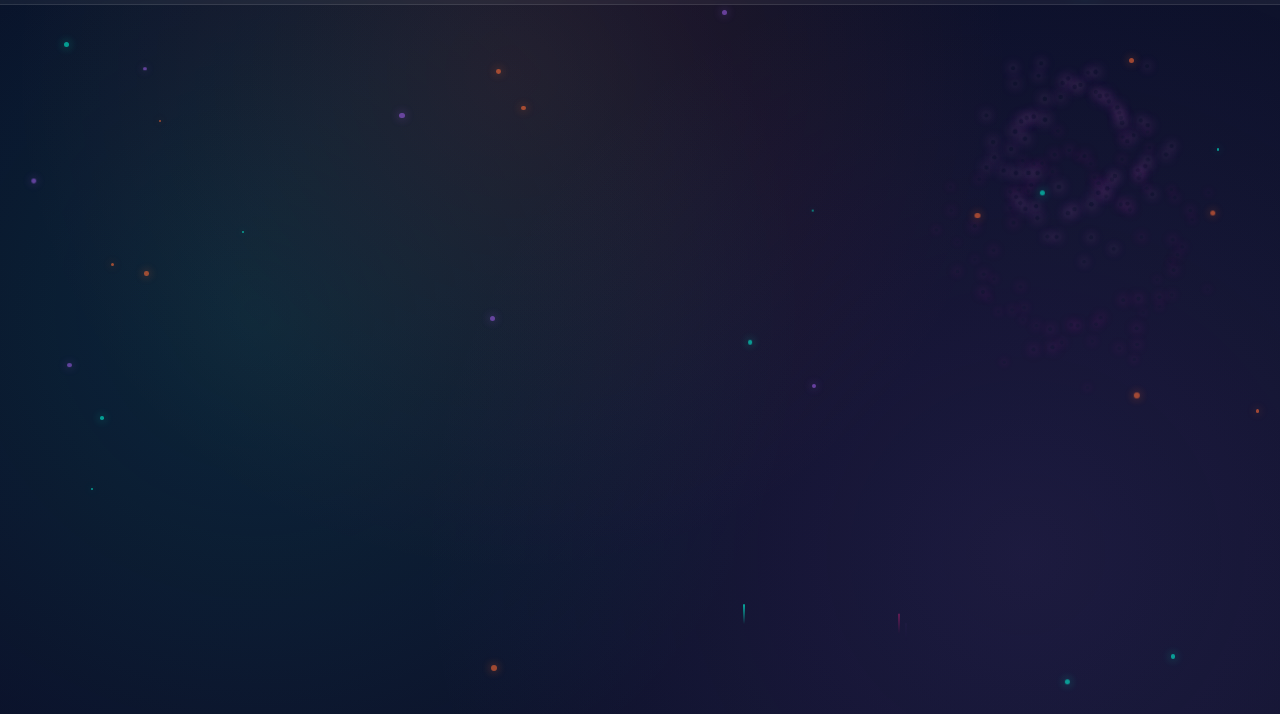
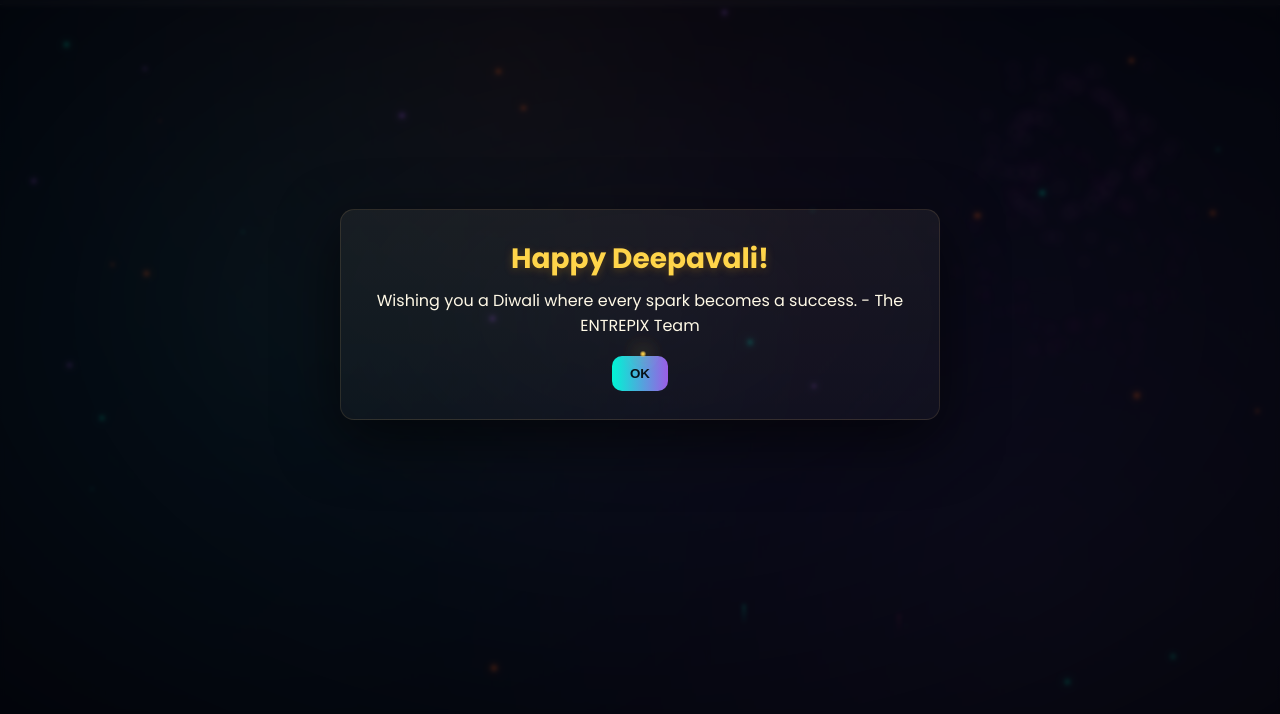
Before and after one commit to ICI-CLUB/Entrepix, a plain HTML site: page index.html in a window 1280 px wide. Shown: the part 86-800 px from the top of the page. Drawn offline with Linux system fonts and the light colour scheme.

Commit message:
Update index.html with latest modifications

```diff
--- a/index.html
+++ b/index.html
@@ -740,6 +740,20 @@
         </footer>
     </div>
 
+    <!-- DIWALI-START: Temporary Diwali notification (remove this block to disable Diwali modal) -->
+    <div id="diwali-modal" class="diwali-modal" aria-hidden="true">
+        <div class="diwali-backdrop"></div>
+        <div class="diwali-card">
+            <div class="diwali-sparkles" aria-hidden="true"></div>
+            <h2>Happy Deepavali!</h2>
+            <p class="diwali-message">Wishing you a Diwali where every spark becomes a success. - The ENTREPIX Team</p>
+            <div class="diwali-actions">
+                <button id="diwali-ok" class="btn-primary">OK</button>
+            </div>
+        </div>
+    </div>
+    <!-- DIWALI-END -->
+
     <script src="static/js/script.js"></script>
 </body>
 </html>
```
